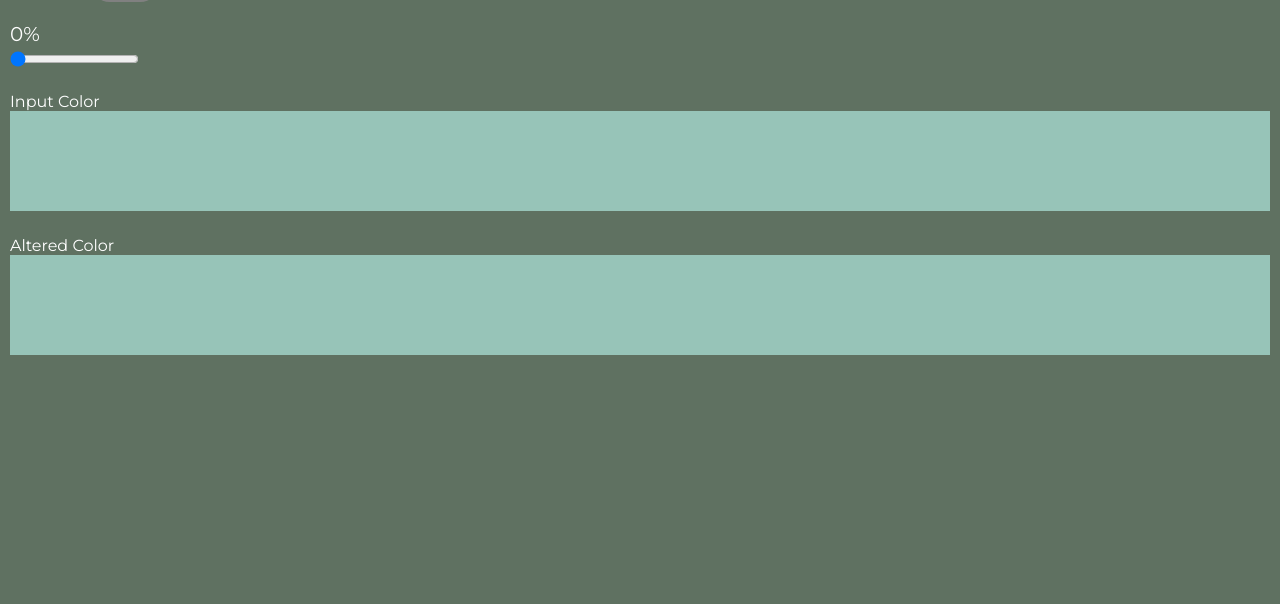
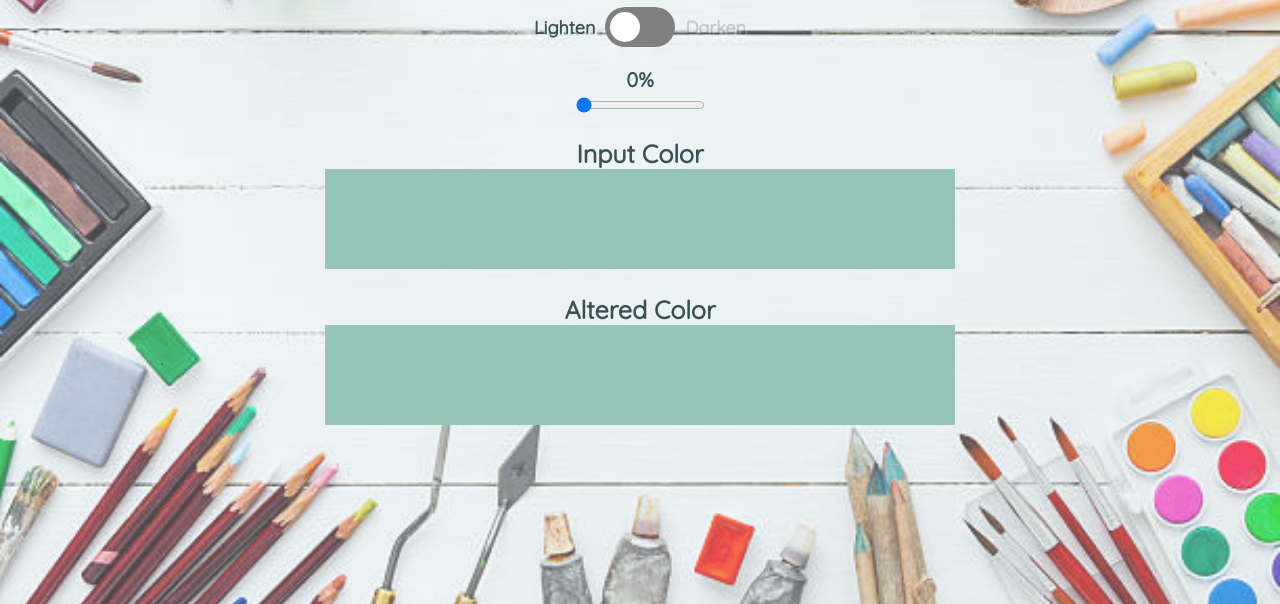
Before and after one commit to ginny100/Color-Lighten-Darken-Tool, a plain HTML site: page index.html in a window 1280 px wide. Shown: the part 196-800 px from the top of the page. Drawn offline with Linux system fonts and the light colour scheme.

Commit message:
Decorate the website

```diff
--- a/index.css
+++ b/index.css
@@ -4,19 +4,43 @@
 }
 
 body {
-    font-family: 'Montserrat', sans-serif;
+    font-family: 'Quicksand', sans-serif;
     background-color: #5F7161;
-    color: white;
+    color: #3F4E4F;
+    position: relative;
+    background-image: url("background.jpeg");
+    background-position: center;
+    background-repeat: no-repeat;
+    background-size: cover;
+    font-weight: 600;
+    font-size: 25px;
+    text-shadow: 2px 2px #DFF6FF;
+}
+
+body::before {
+    content: "";
+    position: absolute;
+    top: 0px;
+    right: 0px;
+    bottom: 0px;
+    left: 0px;
+    background-color: rgba(218, 234, 241, 0.3);
 }
 
 .container {
-    padding: 0 10px;
+    padding: 10px 10px 10px 10px;
+    position: relative;
+    display: flex;
+    justify-content: center;
+    align-items: center;
+    flex-direction: column;
 }
 
 .title {
     text-align: center;
     margin: 20px;
-    color: #97C4B8;
+    color: #2C3639;
+    font-family: 'Permanent Marker', sans-serif;
 }
 
 label {
@@ -37,7 +61,7 @@ input[type="text"] {
 
 .box {
     height: 100px;
-    width: 100%;
+    width: 50%;
     background-color: #97C4B8;
     margin-bottom: 25px;
 }
--- a/index.html
+++ b/index.html
@@ -2,7 +2,11 @@
 
 <head>
     <link rel="stylesheet" href="index.css">
-    <link href="https://fonts.googleapis.com/css?family=Montserrat" rel="stylesheet" />
+
+    <link rel="preconnect" href="https://fonts.googleapis.com">
+    <link rel="preconnect" href="https://fonts.gstatic.com" crossorigin>
+    <link href="https://fonts.googleapis.com/css2?family=Permanent+Marker&family=Quicksand&display=swap"
+        rel="stylesheet">
 
     <link rel="apple-touch-icon" sizes="180x180" href="favicon/apple-touch-icon.png">
     <link rel="icon" type="image/png" sizes="32x32" href="favicon/favicon-32x32.png">
--- a/index.js
+++ b/index.js
@@ -48,7 +48,12 @@ toggleBtn.addEventListener('click', () => {
 // Create an input event listener for slider element
 slider.addEventListener('input', () => {
     // Check if hex is valid
-    if (!isValidHex(hexInput.value)) return
+    // if (!isValidHex(hexInput.value)) return
+
+    /* Try adding alert */
+    if (!isValidHex(hexInput.value)) {
+        alert('Please entern a valid Hex string')
+    }
 
     // Display the value of the slider
     sliderText.textContent = `${slider.value}%`
```
Also changed, not shown: background.jpeg (added).
